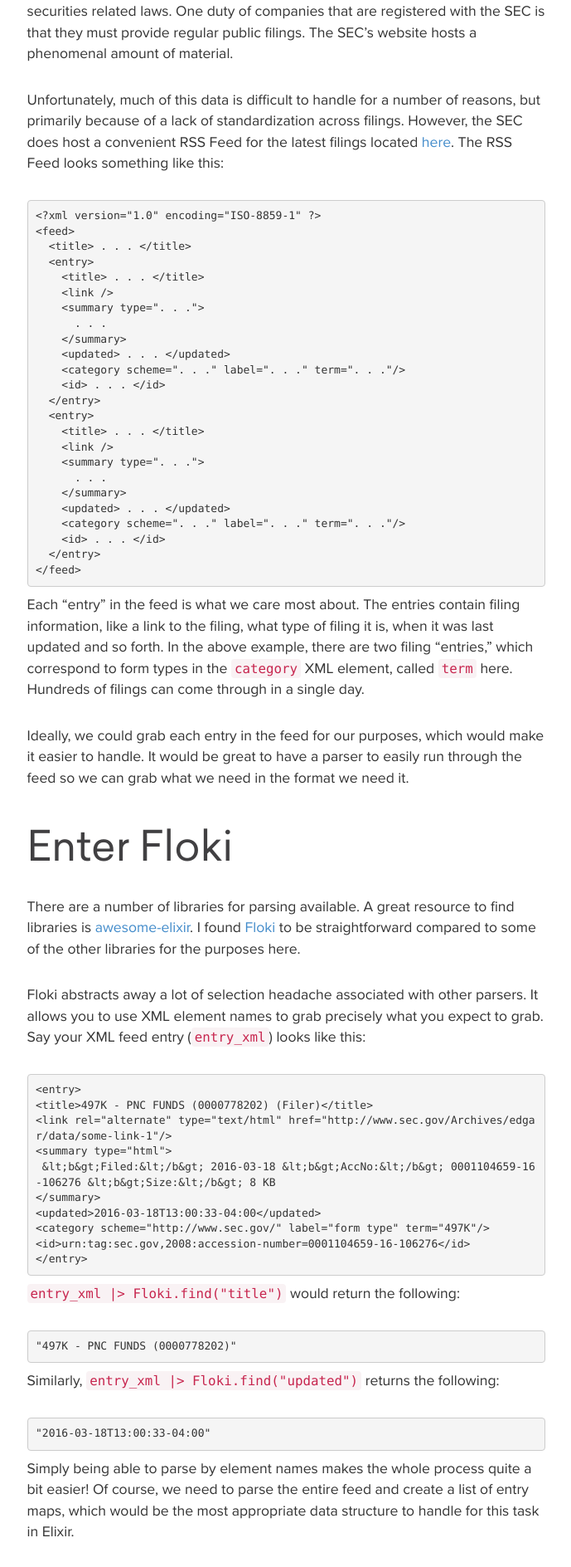
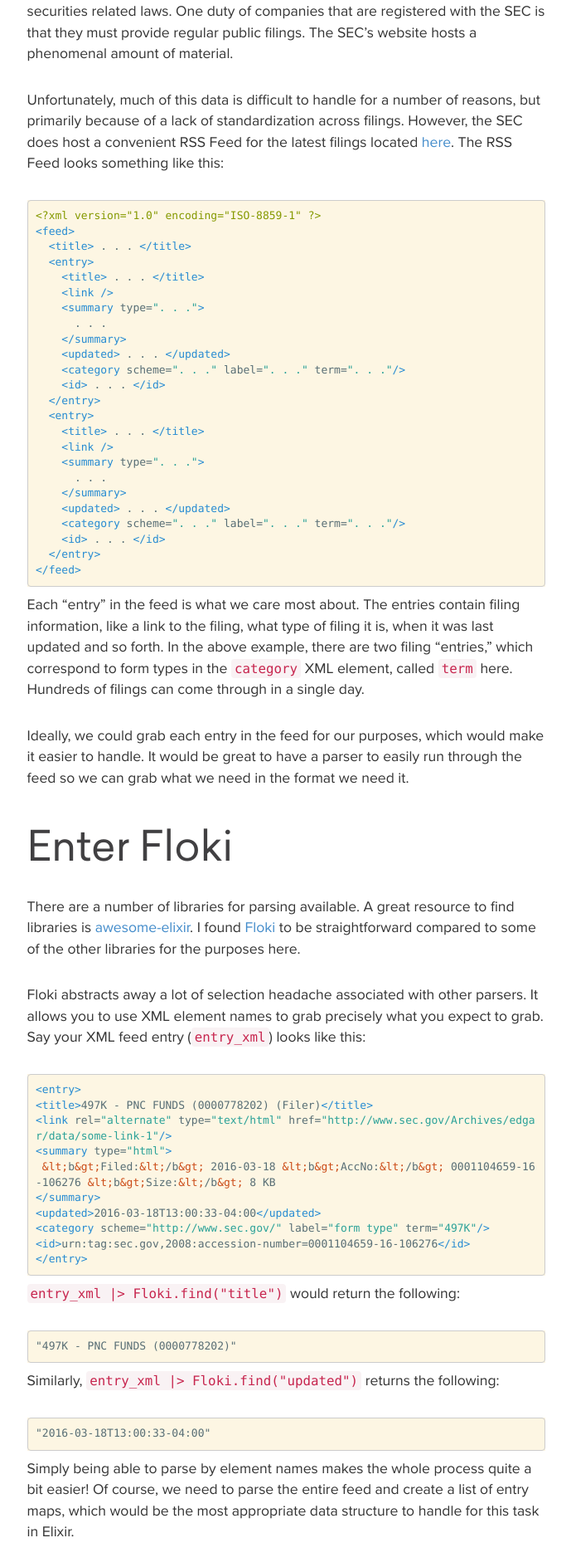
Before and after one commit to greenfieldhq/greenfieldhq.github.io, a Jekyll site: the page built from _posts/2016-03-21-sec-filing-parser-floki.md, in a window 1280 px wide. Shown: the part 1008-2896 px from the top of the page at 83% size, without its empty margins (295-984 px from the left). Built offline with Jekyll 4.4.1, drawn with Linux system fonts in a browser that asks for light colours; nearby versions of some CDN libraries.

Commit message:
fix syntax highlighting

```diff
--- a/_includes/themes/bootstrap-3/default.html
+++ b/_includes/themes/bootstrap-3/default.html
@@ -39,6 +39,7 @@
     <!-- Custom styles -->
     <link href="{{ ASSET_PATH }}/css/style.css?body=1" rel="stylesheet" type="text/css" media="all">
     <link href="/assets/css/greenfield.css?body=1" rel="stylesheet" type="text/css" media="all">
+    <link href="{{ ASSET_PATH }}/css/solarized-light.css?body=1" rel="stylesheet" type="text/css" media="all">
 
     <link rel="stylesheet" href="https://maxcdn.bootstrapcdn.com/font-awesome/4.5.0/css/font-awesome.min.css">
     <!-- HTML5 Shim and Respond.js IE8 support of HTML5 elements and media queries -->
```
Also changed, not shown: assets/themes/bootstrap-3/css/solarized-light.css (line endings or trailing spaces).
